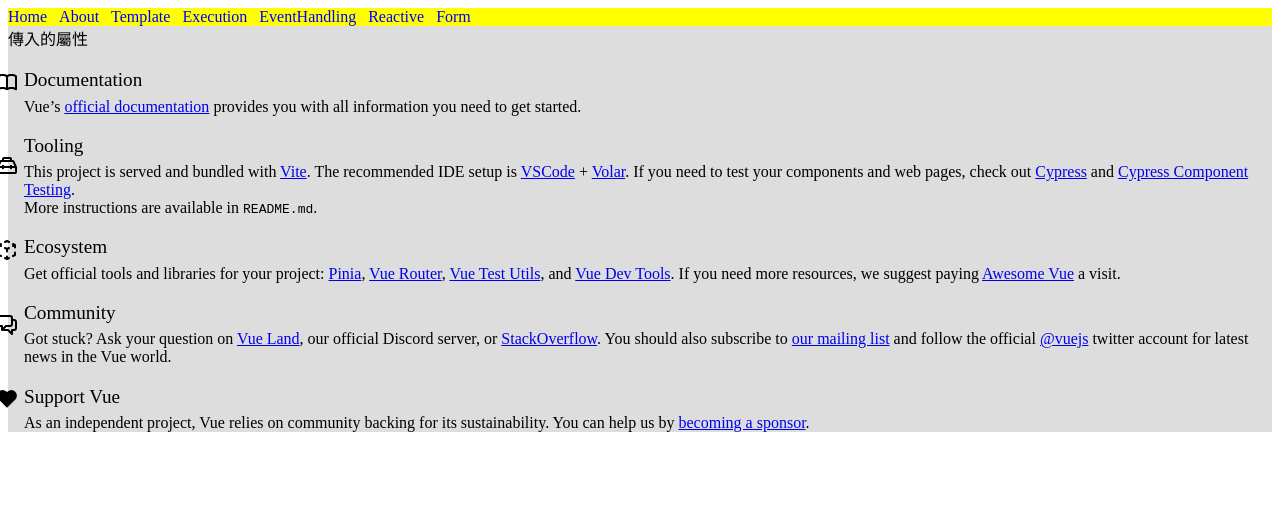
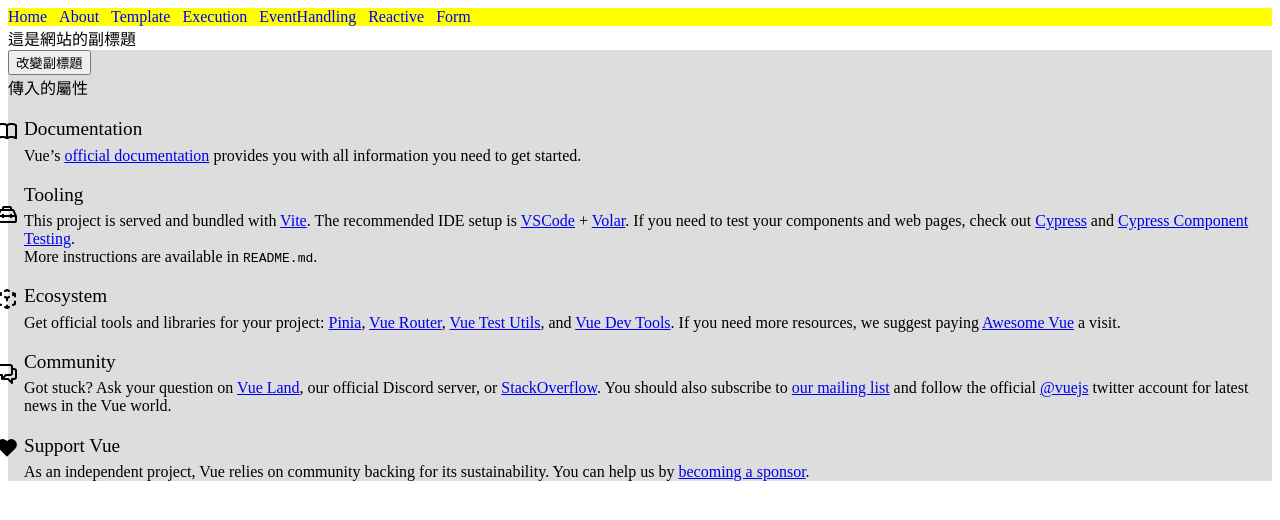
Before and after one commit to weiyann/vue-training, a Vue app: page / in a window 1280 px wide. Shown: the top 520 px of the page. Built offline with nearby package versions, Linux system fonts and the light colour scheme.

Commit message:
emit practice

```diff
--- a/src/App.vue
+++ b/src/App.vue
@@ -1,11 +1,18 @@
 <script setup>
 import Nav from "./Nav.vue";
 import Main from "./Main.vue";
+import { ref } from "vue";
+
+const subtitle = ref("這是網站的副標題");
+const changeSubtitle = () => {
+  subtitle.value = "這是新的副標題";
+};
 </script>
 
 <template>
-  <Nav color="yellow"></Nav>
-  <Main props="傳入的屬性"></Main>
+  <Nav color="yellow" :subtitle="subtitle"></Nav>
+
+  <Main props="傳入的屬性" @change="changeSubtitle"></Main>
 </template>
 
 <style scoped></style>
--- a/src/Main.vue
+++ b/src/Main.vue
@@ -1,10 +1,20 @@
 <script setup>
 import { RouterView } from "vue-router";
 defineProps(["props"]);
+
+const emit = defineEmits(["change"]);
+const updateSubtitle = () => {
+  emit("change");
+};
 </script>
 
 <template>
   <main>
+    <!-- 方法一 -->
+    <!-- <button @click="$emit('change')">改變副標題</button> -->
+
+    <!-- 方法二 -->
+    <button @click="updateSubtitle">改變副標題</button>
     <div>{{ props }}</div>
     <RouterView />
   </main>
--- a/src/Nav.vue
+++ b/src/Nav.vue
@@ -1,6 +1,6 @@
 <script setup>
 import { RouterLink } from "vue-router";
-defineProps(["color"]);
+defineProps(["color", "subtitle"]);
 </script>
 
 <template>
@@ -17,6 +17,7 @@
     <RouterLink to="/reactive">Reactive</RouterLink>
     <RouterLink to="/form">Form</RouterLink>
   </nav>
+  <div>{{ subtitle }}</div>
 </template>
 
 <style scoped>
```
